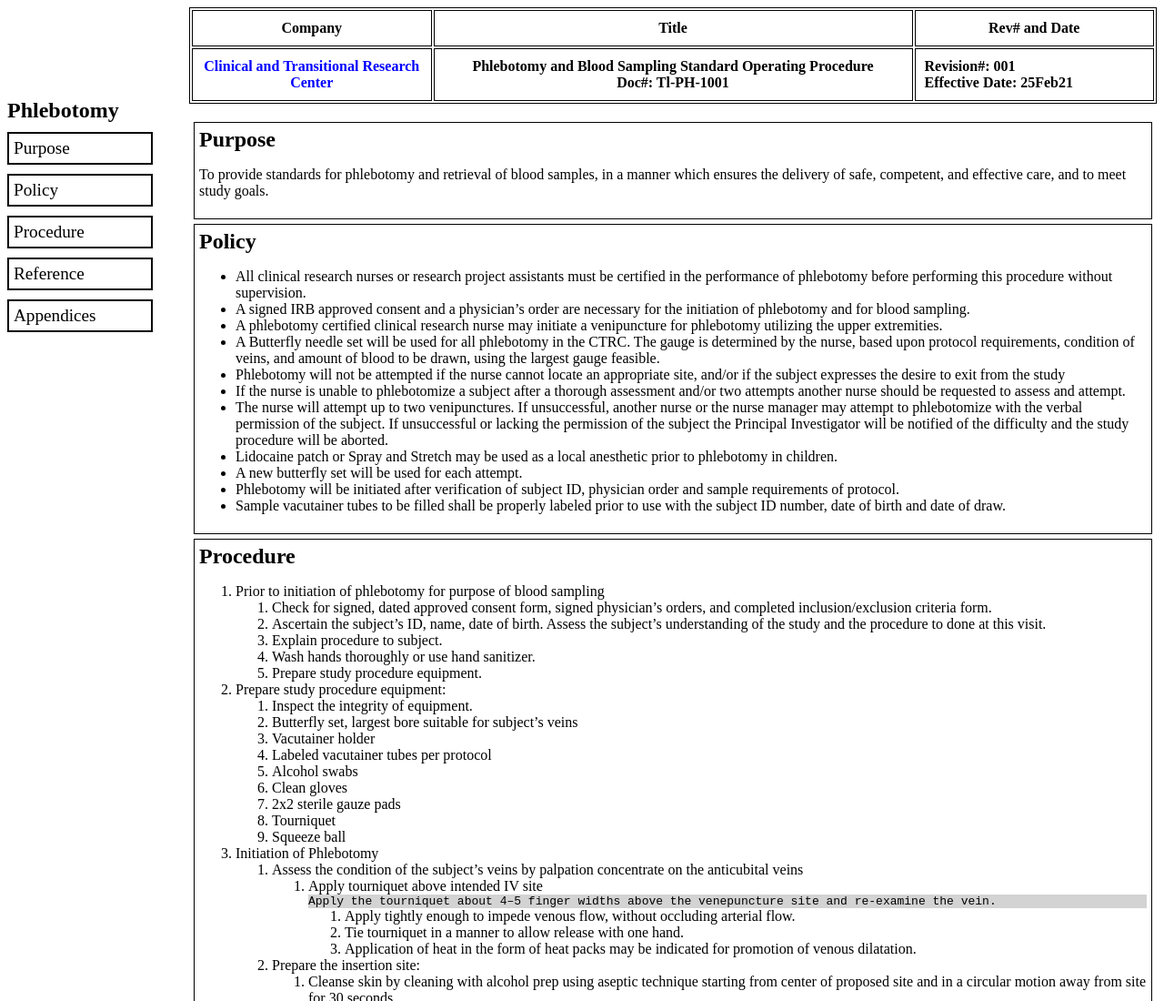
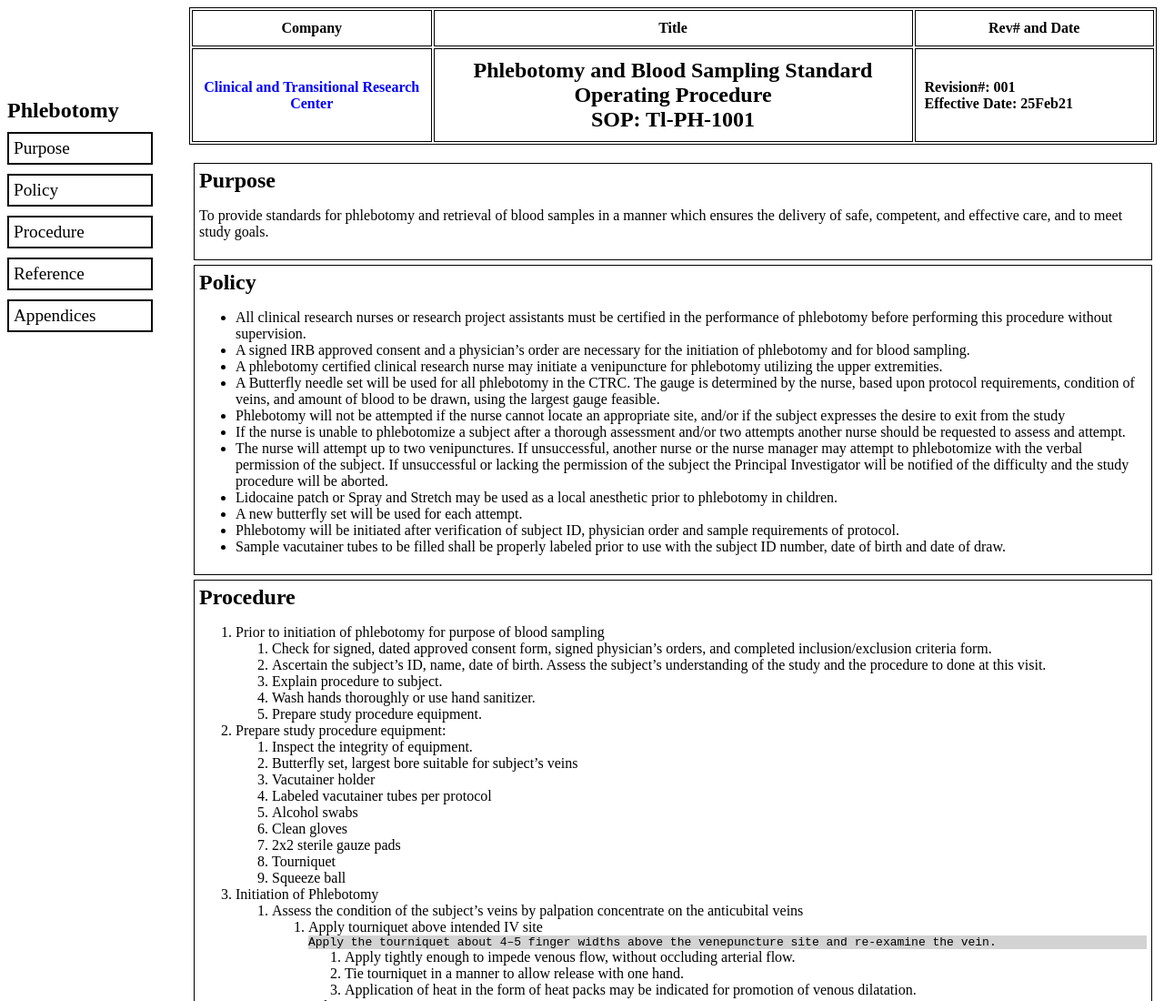
Before and after one commit to martingot2002/Technical_document, a plain HTML site: page index.html in a window 1280 px wide. Shown: the top 1100 px of the page at 91% size. Drawn offline with Linux system fonts and the light colour scheme.

Commit message:
modified text and style

```diff
--- a/index.html
+++ b/index.html
@@ -15,9 +15,10 @@
                 </tr>
                 <tr>
                     <th id="company">Clinical and Transitional Research Center</th>
-                    <th id= "title">
-                        <diV>Phlebotomy and Blood Sampling Standard Operating Procedure </diV>
-                        <div>Doc#: Tl-PH-1001</div>
+                    <th id= "title" class= "title-style">
+                        <div>Phlebotomy and Blood Sampling Standard Operating Procedure </div>
+                        <div>SOP: Tl-PH-1001</div>
+                    </th>
                     <th id= "date-size">
                         <div id="align">Revision#: 001</div>
                         <div id="align">Effective Date: 25Feb21</div>
@@ -38,7 +39,7 @@
                 <section class="main-section" id="purpose">
                     <header>Purpose</header>
                     <p>
-                        To provide standards for phlebotomy and retrieval of blood samples, in a
+                        To provide standards for phlebotomy and retrieval of blood samples in a
                         manner which ensures the delivery of safe, competent, and effective care,
                         and to meet study goals.
                     </p>
--- a/phlebotomy.css
+++ b/phlebotomy.css
@@ -85,6 +85,10 @@ th, td{
     width: 50%;
 }
 
+.title-style{
+    font-size: 1.5em;
+}
+
 .main-section{
     border: 1px solid black;
     padding: 5px;
```
